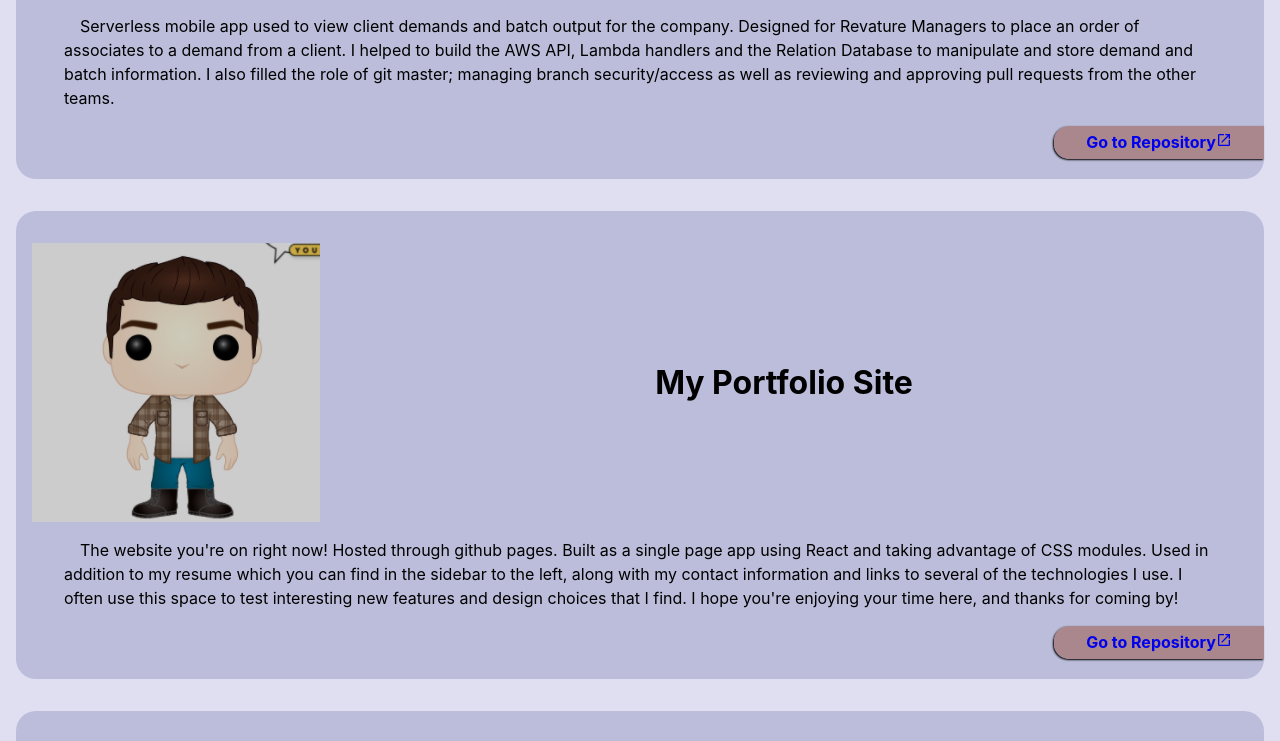
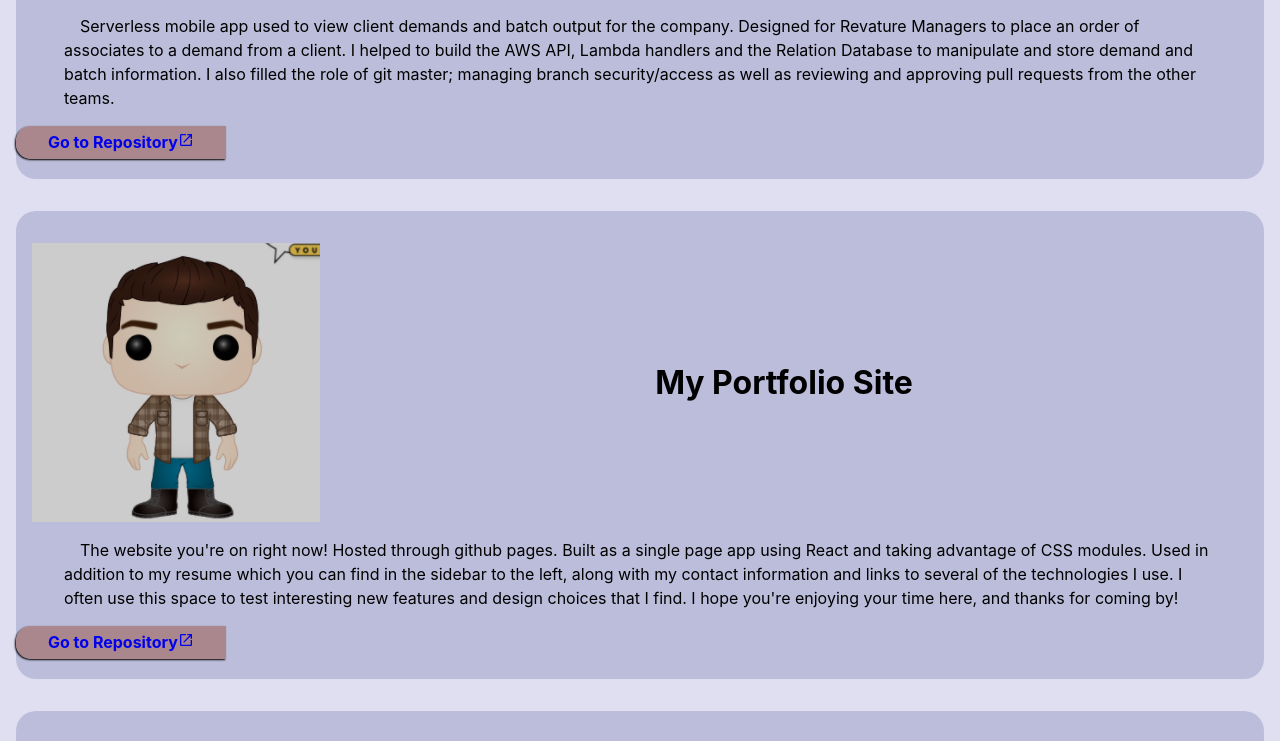
Before and after one commit to YTyler/personal-site, a React (Create React App) app: page / in a window 1280 px wide. Shown: the part 929-1670 px from the top of the page. Built offline with nearby package versions, Linux system fonts and the light colour scheme.

Commit message:
remove useless css property

```diff
--- a/src/styles/ProjectCard.module.css
+++ b/src/styles/ProjectCard.module.css
@@ -29,7 +29,6 @@
 .link {
   display: flex;
   margin: 1em -1em 0.25em;
-  justify-content: end;
   color: white;
 }
 
```
